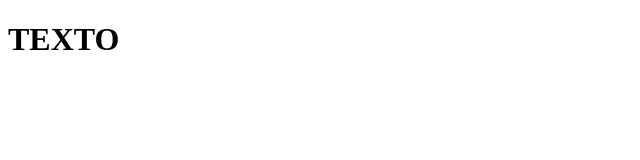
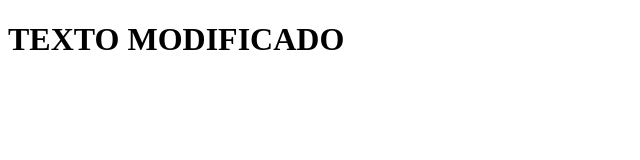
Before and after one commit to ctkrecords/git-prueba, a plain HTML site: page index.html in a window 1280 px wide. Shown: the whole page, without its empty margins (0-640 px from the left). Drawn offline with Linux system fonts and the light colour scheme.

Commit message:
Ahora el index.html tiene titulo

```diff
--- a/index.html
+++ b/index.html
@@ -1,9 +1,9 @@
 <!DOCTYPE html>
 <html>
     <head>
-        <title></title>
+        <title>TITULO</title>
     </head>
     <body>
-        <h1>TEXTO</h1>
+        <h1>TEXTO MODIFICADO</h1>
     </body>
 </html>
```
